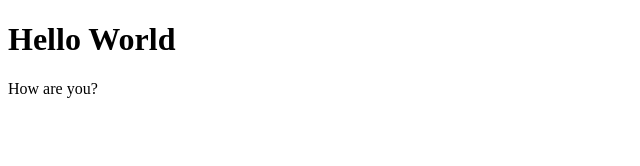
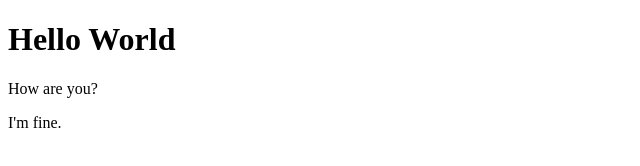
Before and after one commit to saragenuardi/htmlcss-hello, a plain HTML site: page index.html in a window 1280 px wide. Shown: the full height of the page, 0-640 px from the left. Drawn offline with Linux system fonts and the light colour scheme.

Commit message:
second p

```diff
--- a/index.html
+++ b/index.html
@@ -9,5 +9,6 @@
 <body>
     <h1>Hello World</h1>
     <p>How are you?</p>
+    <p>I'm fine.</p>
 </body>
 </html>
```
